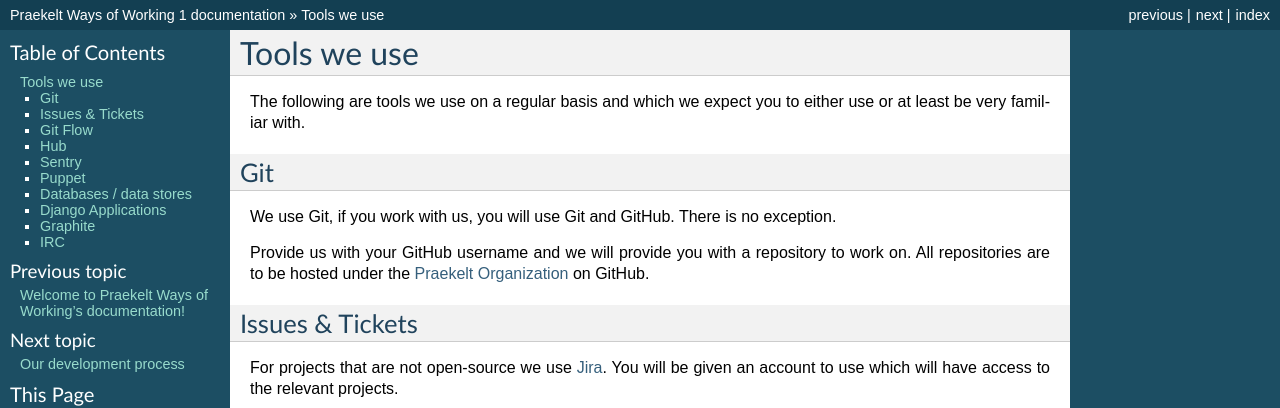
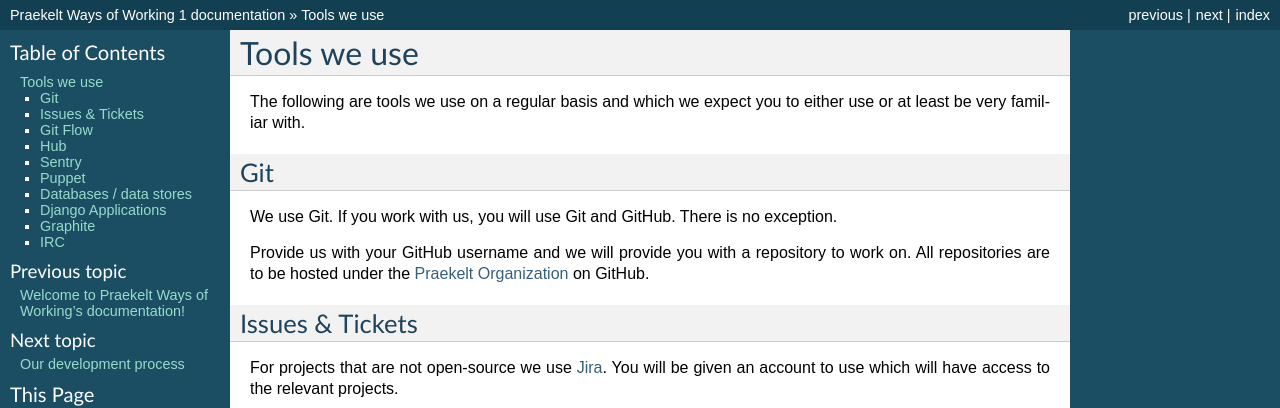
Before and after one commit to praekeltfoundation/ways-of-working, a Sphinx documentation site: the page built from docs/tools.rst, in a window 1280 px wide and 900 px high. Shown: the top 408 px of the window. Built offline with Sphinx 7.4.7, drawn with Linux system fonts in a browser that asks for light colours.

Commit message:
Another minor grammatical fix

```diff
--- a/docs/tools.rst
+++ b/docs/tools.rst
@@ -8,7 +8,7 @@
 Git
 ---
 
-We use Git, if you work with us, you will use Git and GitHub.
+We use Git. If you work with us, you will use Git and GitHub.
 There is no exception.
 
 Provide us with your GitHub username and we will provide you with a
```
